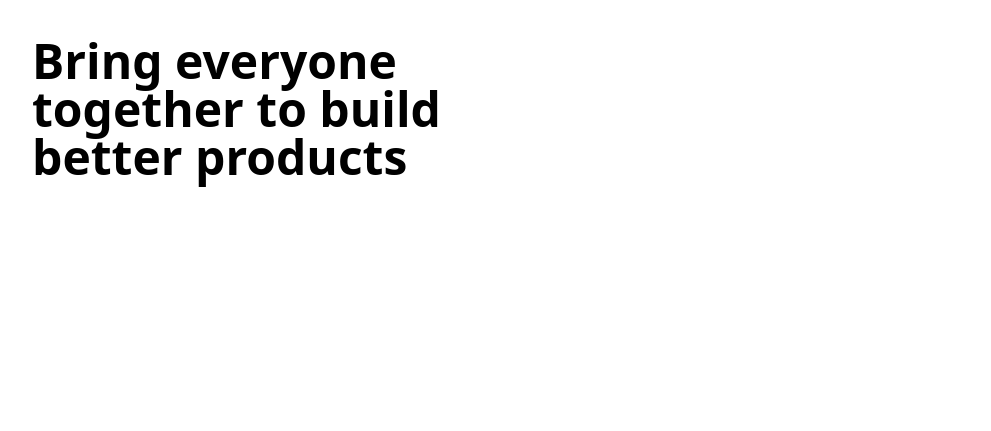
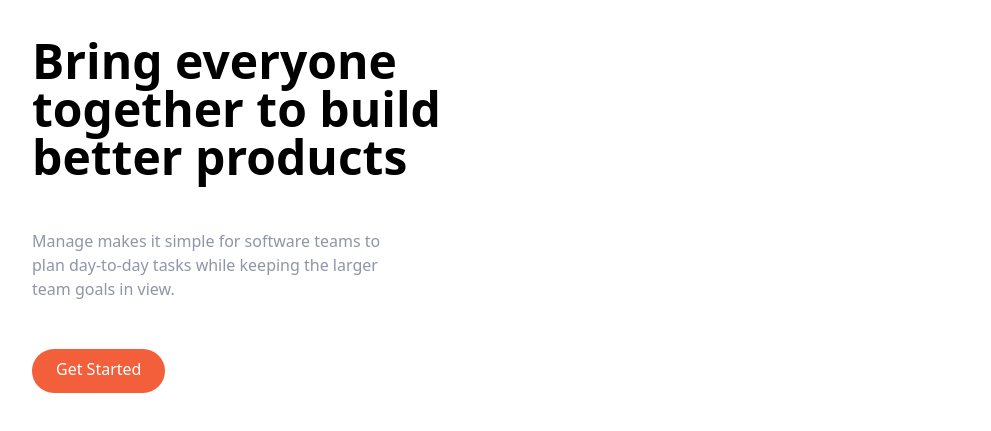
Before and after one commit to ramiyappan/Tailwind-project-landing, a website: page index.html in a window 1280 px wide. Shown: the part 95-526 px from the top of the page, without its empty margins (144-1135 px from the left). Drawn offline with Linux system fonts and the light colour scheme.

Commit message:
update index.html

```diff
--- a/index.html
+++ b/index.html
@@ -42,6 +42,16 @@
                 <h1 class="max-w-md text-4xl font-bold text-center md:text-5xl md:text-left">
                     Bring everyone together to build better products
                 </h1>
+                <p class="max-w-sm text-center text-darkGrayishBlue md:text-left">
+                    Manage makes it simple for software teams to plan day-to-day tasks while keeping the larger team goals in view.
+                </p>
+                <div class="flex justify-center md:justify-start">
+                    <a
+                        href=""
+                        class="p-3 px-6 pt-2 text-white bg-brightRed
+                        rounded-full baseline hover:bg-brightRedLight"
+                    >Get Started</a>
+                </div>
             </div>
             <!-- Image -->
             <div>
```
Also changed, not shown: css/main.css.
